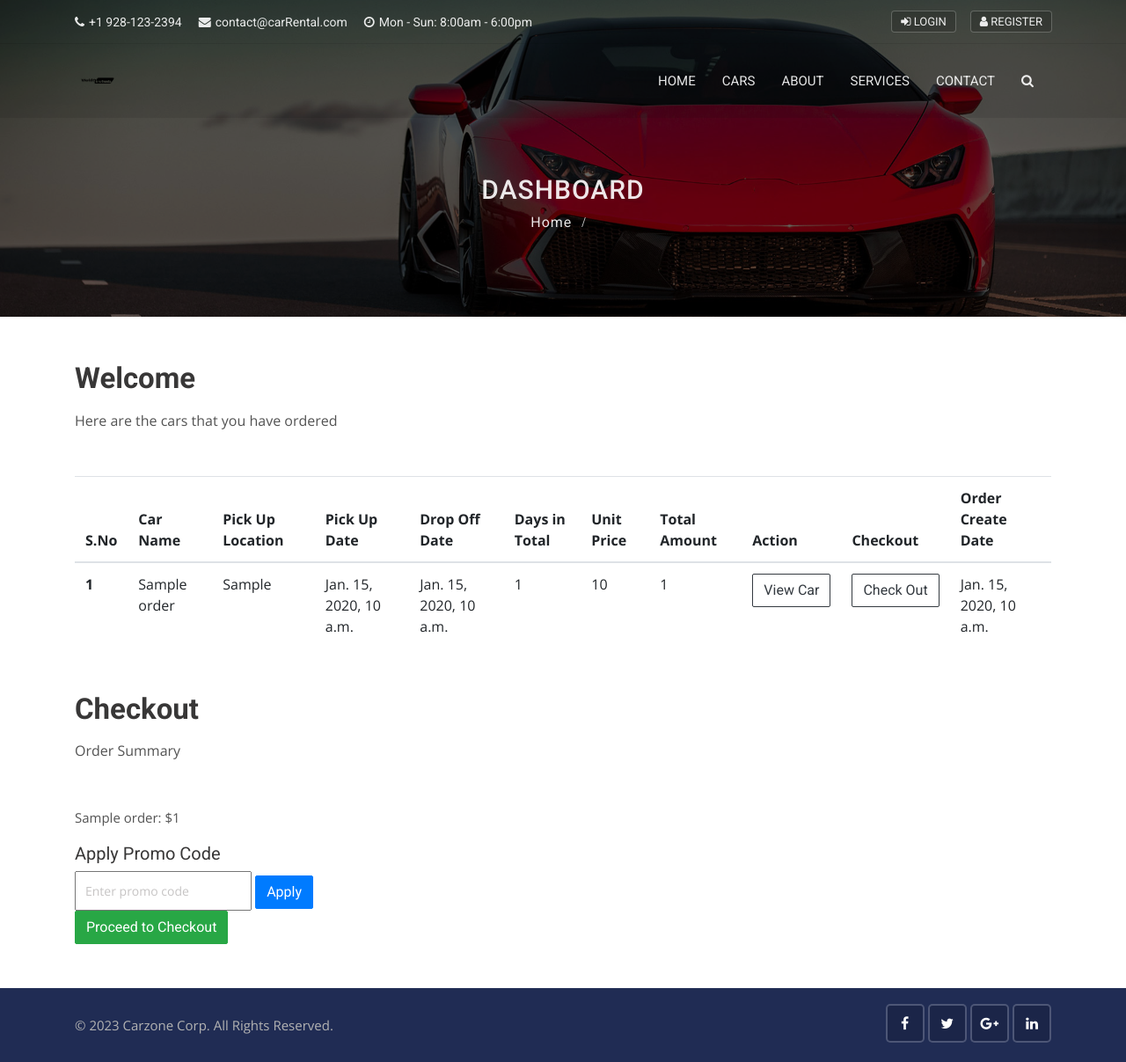
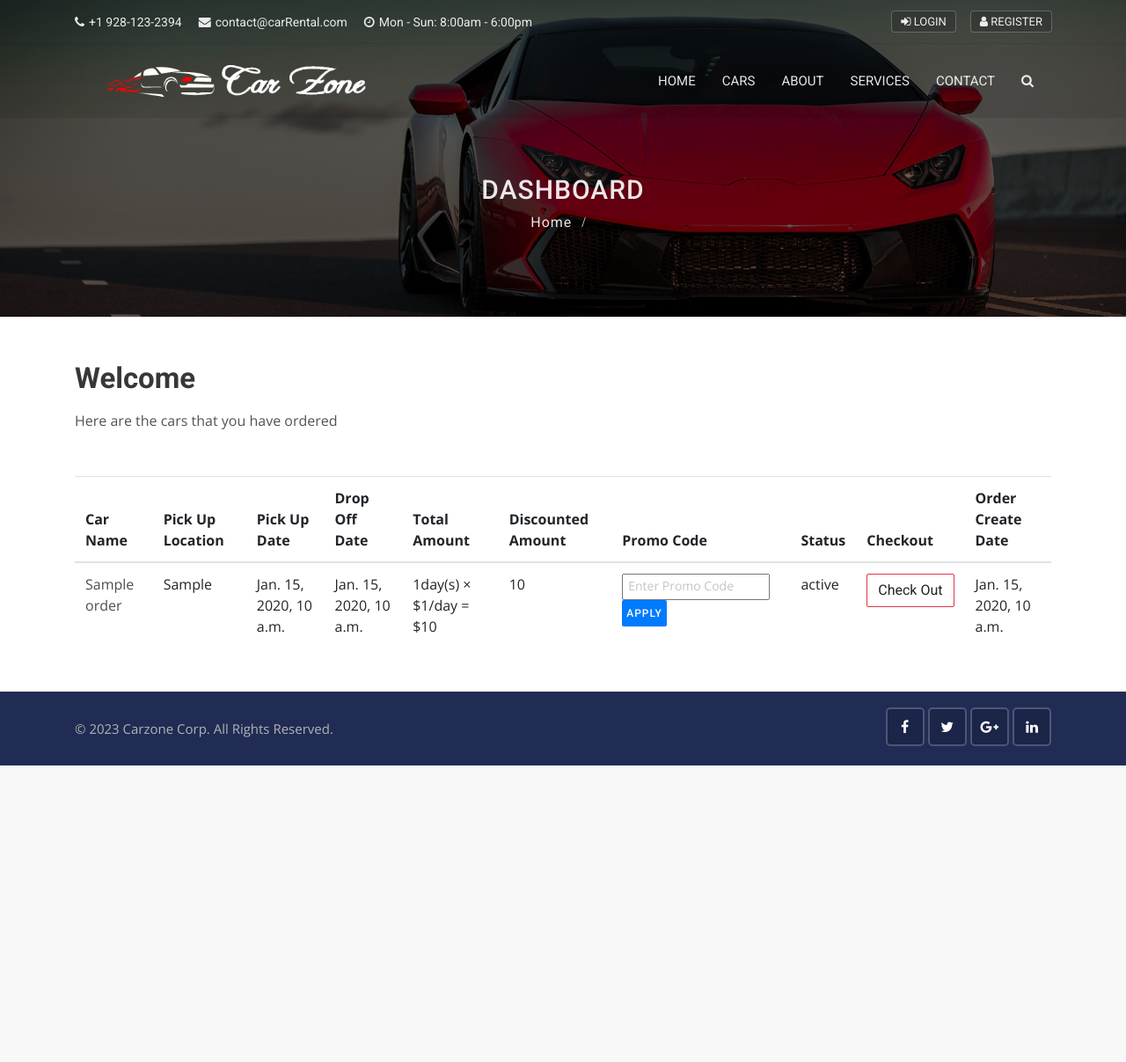
Before and after one commit to Ychen463/car-rental-django-project, a Django app: template templates/accounts/dashboard.html in a window 1280 px wide. Shown: the whole page at 88% size. After the commit the page ends 870 px from the top, so only its background shows below. Run offline with Django 3.2, Linux system fonts and the light colour scheme; the template is opened without the code that fills it: most values are stand-ins (such as "Sample title", 1, 10 or a date in 2020); parts of the project's set-up code (start-up, migrations or seed data) failed here and were passed over; some libraries are stand-ins or nearby versions.

Commit message:
discounted

```diff
--- a/orders/models.py
+++ b/orders/models.py
@@ -26,6 +26,8 @@ class Order(models.Model):
     state = models.CharField(max_length=100, null=True, blank=True)
     email = models.EmailField(max_length=100, null=True, blank=True)
     phone = models.CharField(max_length=100, null=True, blank=True)
+    promo_code_applied = models.BooleanField(default=False)
+
     create_date = models.DateTimeField(blank=True, default=datetime.now)
 
     # price = models.DecimalField(
--- a/templates/accounts/dashboard.html
+++ b/templates/accounts/dashboard.html
@@ -19,29 +19,27 @@
 <!-- Sub Banner end -->
 
 <!--   Dashboard Start   -->
+<script src="{% static 'js/payment_ajax.js' %}"></script>
 
-<div class="container mt-50 mb-50">
+
+<div class="container mt-50 mb-50" >
     {% include 'includes/messages.html' %}
 	<div class="main-title" style="text-align:left !important;">
             <h1>Welcome <span>{{ user.first_name }}</span></h1>
             <p>Here are the cars that you have ordered</p>
 		</div>
 	{% if orders %}
-
 	<table class="table table-hover">
 	  <thead>
 		<tr>
-		  <th scope="col">S.No</th>
 		  <th scope="col">Car Name</th>
 		  <th scope="col">Pick Up Location</th>
 		  <th scope="col">Pick Up Date</th>
 		  <th scope="col">Drop Off Date</th>
-		  <th scope="col">Days in Total</th>
-		  <th scope="col">Unit Price</th>
 		  <th scope="col">Total Amount</th>
-
-
-		  <th scope="col">Action</th>
+		  <th scope="col">Discounted Amount</th>
+		  <th scope="col">Promo Code</th>
+		  <th scope="col">Status</th>
 		  <th scope="col">Checkout</th>
 
 		  <th scope="col">Order Create Date</th>
@@ -51,18 +49,29 @@
 	  <tbody>
 		{% for order in orders %}
 		<tr>
-		  <th scope="row">{{ forloop.counter }}</th>
-		  <td>{{order.car_title}}</td>
+		  <!-- <th scope="row">{{ forloop.counter }}</th> -->
+		  <td scope="row">
+			<a href="{% url 'car_detail' order.car_id %}">{{ order.car_title }}</a>
+			</td>
+
 		  <td>{{order.pickup_location}}</td>
 		  <td>{{order.pickup_date}}</td>
 		  <td>{{order.dropoff_date}}</td>
-		  <td>{{order.total_days}}</td>
-		  <td>{{ order.car.price }}</td>
-        <td>{{ order.total_amount }}</td>
-		<td><a href="{% url 'car_detail' order.car_id %}" class="btn btn-outline-dark">View Car</a></td>
-		<td><a href="{% url 'checkout' order.id %}" class="btn btn-outline-dark">Check Out</a></td>
+		  <td>{{order.total_days}}day(s) × ${{ order.total_amount }}/day = ${{ order.car.price }}</td>
+		  <td id="discountedAmount{{ order.id }}">{{ order.discounted_amount }}</td>
+		  <td>
+			<form class="promo-code-form" data-order-id="{{ order.id }}">
+				{% csrf_token %}
+				<input type="text" name="promo_code" placeholder="Enter Promo Code" style="font-size: 12px; padding: 5px; height: 30px;">
+				<button type="submit" class="btn btn-primary btn-sm" style="font-size: 12px; padding: 5px; height: 30px;">Apply</button>
+			</form>
+		</td>
+		<td>{{payment.status}}</td>
+		<td><a class="btn btn-outline-danger checkout-button" data-toggle="modal" data-target="#CheckoutModal" data-order-id="{{ order.id }}" data-action="{% url 'checkout' 0 %}">Check Out</a></td>
 
 		  <td>{{order.create_date}}</td>
+
+
 
 		</tr>
 		{% endfor %}
@@ -71,44 +80,89 @@
 	{% else %}
 		<h4>You have no orders</h4>
 	{% endif %}
+
+
+<!-- Checkout Modal -->
+
+<div class="modal fade" id="CheckoutModal" role="dialog" >
+	<!-- <script src="https://js.stripe.com/v3/"></script>
+	<script src="{% static 'js/payment.js' %}"></script> -->
+	<div class="modal-body"></div>
+	<script src="https://code.jquery.com/jquery-3.6.0.min.js"></script>
+	<script src="{% static 'js/payment_ajax.js' %}"></script>
+
+
+	<div class="modal-dialog" style="margin-top: 180px;">
+	<div class="modal-content">
+		<div class="contact-dealer modal-header">
+		<center><img src="{% static 'img/logos/logo-black-white.png' %}"></center>
+		<button type="button" class="close" data-dismiss="modal">
+			<span>&times;</span>
+		</button>
+		</div>
+		<div class="modal-body">
+		<form id="checkoutForm"  action="{% url 'checkout' 0 %}"  method="POST">
+
+
+			{% csrf_token %}
+		<h5> </h5>
+		<!-- Display amounts -->
+		<div>
+			<!-- <p id="totalAmountModal">Total Amount: ${{ order.total_amount }}</p>
+			<p>Discounted Amount: ${{ order.discounted_amount }}</p> -->
+			<input type="hidden" id="specificOrderIdInput" name="specific_order_id" value="">
+			<p id="totalAmountModal">Total Amount: $0.00</p>
+			<p id="discountedAmountModal">Discounted Amount: $0.00</p>
+
+		</div>
+		<div id="card-element">
+
+
+		<div class="form-group">
+
+			<label for="cardNumber">Card Number</label>
+			<input type="text" class="form-control" id="cardNumber" name="card_number" placeholder="1234 1234 1234 1234" required>
+		</div>
+
+		<div class="form-group">
+			<label for="cardName">Cardholder Name</label>
+			<input type="text" class="form-control" id="cardName" name="card_name" placeholder="Name on Card" required>
+		</div>
+
+		<div class="form-row">
+			<div class="col">
+				<label for="expiryMonth">Expiry Month</label>
+				<input type="text" class="form-control" id="expiryMonth" name="expiry_month" placeholder="MM" required>
+			</div>
+			<div class="col">
+				<label for="expiryYear">Expiry Year</label>
+				<input type="text" class="form-control" id="expiryYear" name="expiry_year" placeholder="YYYY" required>
+			</div>
+			<div class="col">
+				<label for="cvv">CVV</label>
+				<input type="text" class="form-control" id="cvv" name="cvv" placeholder="123" required>
+			</div>
+		</div>
+
+		<button type="submit" class="btn btn-primary mt-3">Submit Payment</button>
+
+	</form>
+	</div>
+	<div id="card-errors" role="alert"></div>
+
+	</div>
+		</div>
+	</div>
+	</div>
+</div>
+
+
+<!-- Checkout Modal -->
+
 </div>
 
 <!--   Dashboard End   -->
 
-<!-- Checkout Section Start -->
-<div class="container mt-50 mb-50">
-    {% include 'includes/messages.html' %}
-	<div class="main-title checkout-section" style="text-align:left !important;">
-            <h1>Checkout</h1>
-            <p>Order Summary</p>
-	</div>
-			<!-- Display order summary -->
-			{% if orders %}
-            <div class="order-summary">
-                {% for order in orders %}
-                    <p>{{ order.car_title }}: ${{ order.total_amount }}</p>
-                {% endfor %}
-            </div>
-            <div class="promo-code">
-                <h5>Apply Promo Code</h5>
-                <form action="" method="post">
-                    {% csrf_token %}
-                    <input type="text" name="promo_code" placeholder="Enter promo code">
-                    <button type="submit" class="btn btn-primary">Apply</button>
-                </form>
-            </div>
-			<script src="https://js.stripe.com/v3/"></script>
-
-            <div class="checkout-button">
-                <button type="button" class="btn btn-success" onclick="location.href=''">Proceed to Checkout</button>
-            </div>
-        {% else %}
-            <p>You have no items to checkout.</p>
-        {% endif %}
-		</div>
-</div>
-
-<!-- Checkout Section End -->
 
 
 {% endblock %}
```
Also changed, not shown: carRental/static/js/payment_ajax.js (added, +73 -0 lines), orders/views.py (+5 -2 lines), payments/models.py (+12 -1 lines), payments/urls.py (+6 -1 lines), payments/views.py (+75 -23 lines), templates/payments/checkout.html (+37 -20 lines), carRental/static/img/logos/black-logo.png, carRental/static/img/logos/black-logo_old.png (deleted), carRental/static/img/logos/logo-black-white.png, carRental/static/img/logos/logo-black-white_old.png (deleted), carRental/static/img/logos/logo.png, carRental/static/img/logos/logo_new.png (added), carRental/static/img/logos/logo_old.png (deleted), orders/migrations/0012_order_promo_code_applied.py (added), 1 more files, 2 other files.
